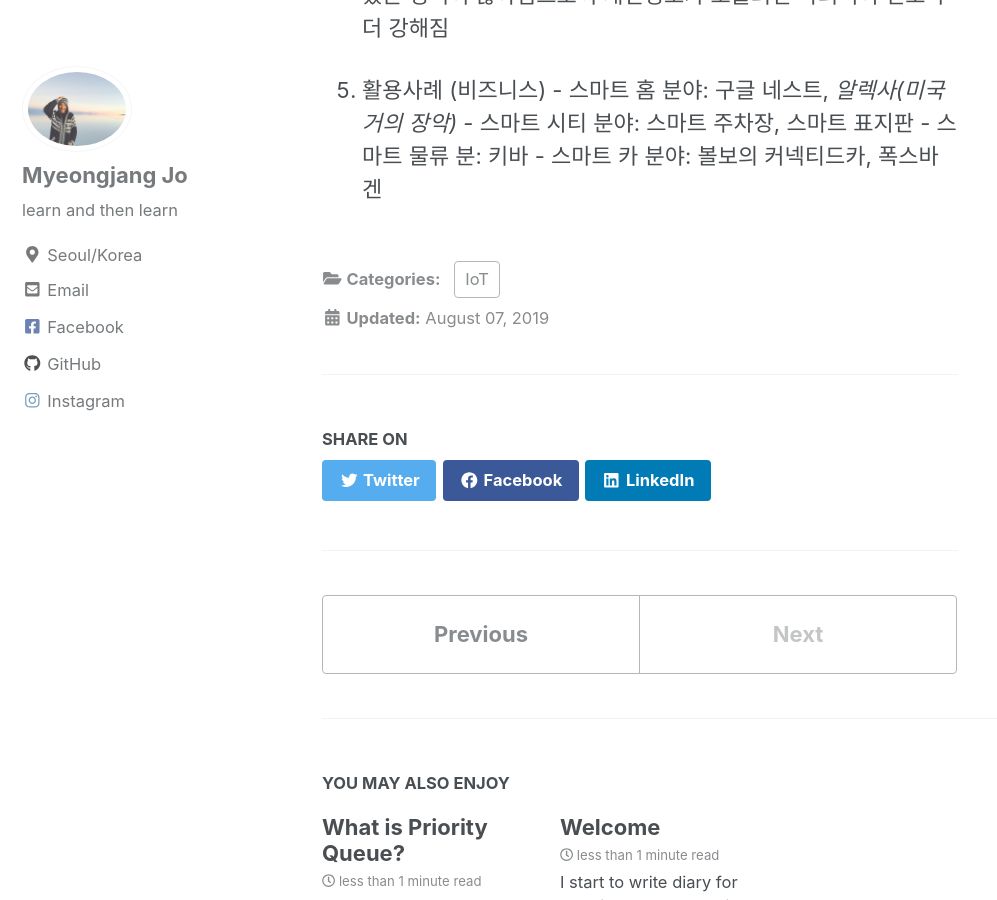
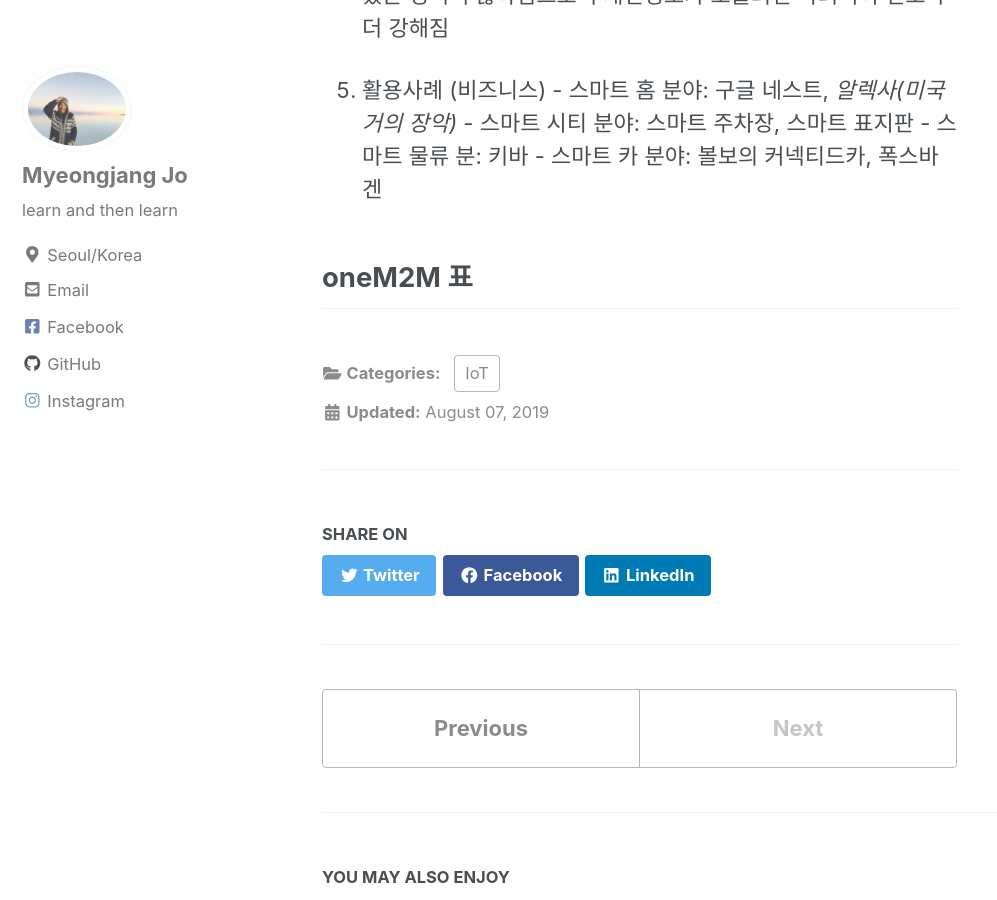
Before and after one commit to josephmjjo/josephmjjo.github.io, a Jekyll site: the page built from _posts/2019-08-07-IoT.md, in a window 1280 px wide and 900 px high, scrolled down 1338 px. Shown: the whole window, without its empty margins (0-997 px from the left). Built offline with Jekyll 4.4.1, drawn with Linux system fonts in a browser that asks for light colours; cached includes are drawn as plain includes; nearby versions of some CDN libraries.

Commit message:
_posts/2019-08-07-IoT.md updated from https://stackedit.io/

```diff
--- a/_posts/2019-08-07-IoT.md
+++ b/_posts/2019-08-07-IoT.md
@@ -44,8 +44,10 @@ categories:
    		   - 스마트 물류 분:  키바
    		   - 스마트 카 분야: 볼보의 커넥티드카, 폭스바겐
 
+##  oneM2M 표
+
 <!--stackedit_data:
-eyJoaXN0b3J5IjpbMjA4MTMyNTkwMSwtMTY5NDI0OTU3NSwtMT
-YwOTg4NjA2OCwtOTM4MTAxNTUyLC01NjAxMjU5NDksLTEyNjU0
-ODAzOTksNTMyODY3Mjg4XX0=
+eyJoaXN0b3J5IjpbLTg2NzI3OTM0OSwyMDgxMzI1OTAxLC0xNj
+k0MjQ5NTc1LC0xNjA5ODg2MDY4LC05MzgxMDE1NTIsLTU2MDEy
+NTk0OSwtMTI2NTQ4MDM5OSw1MzI4NjcyODhdfQ==
 -->
```
